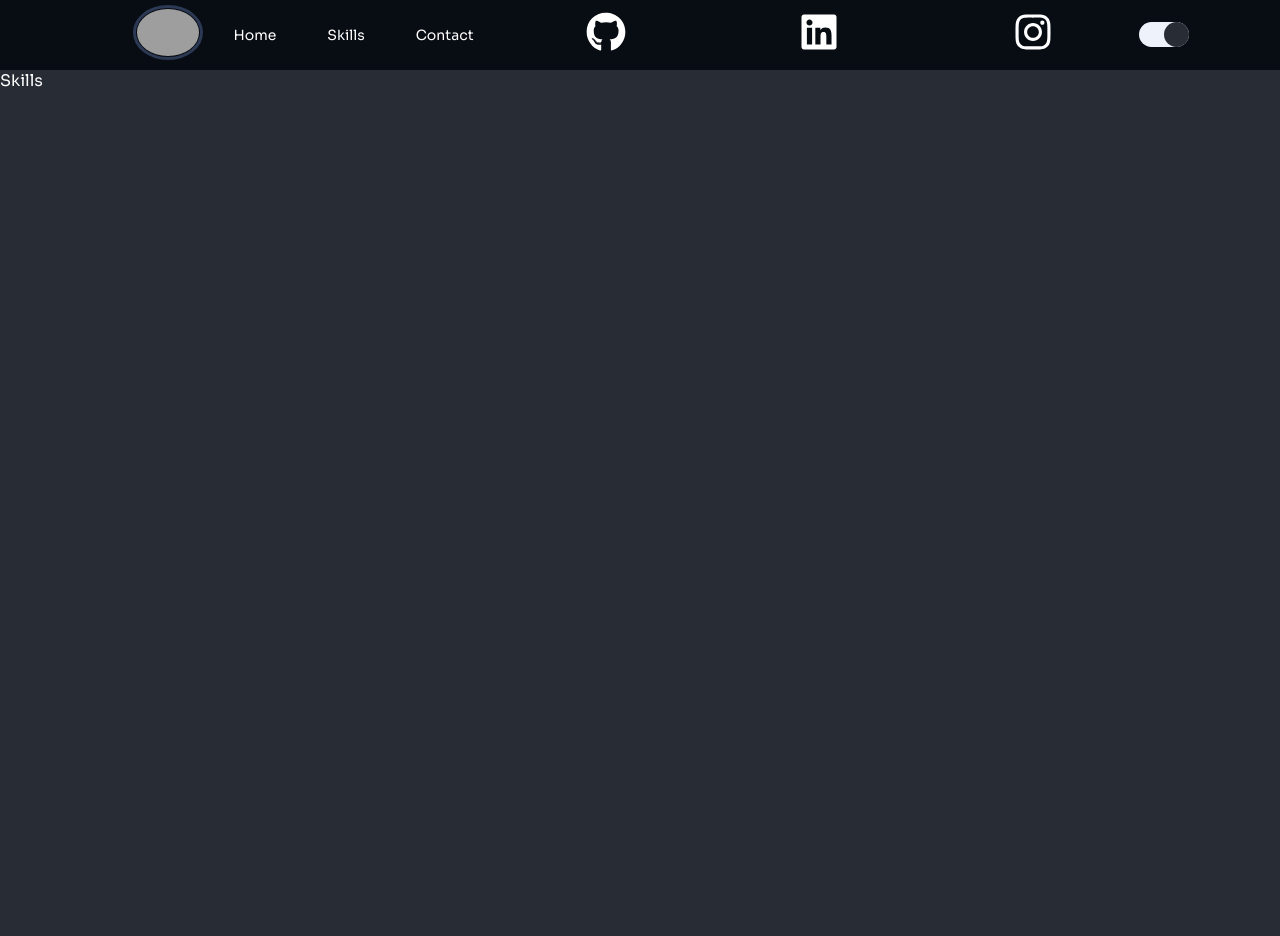
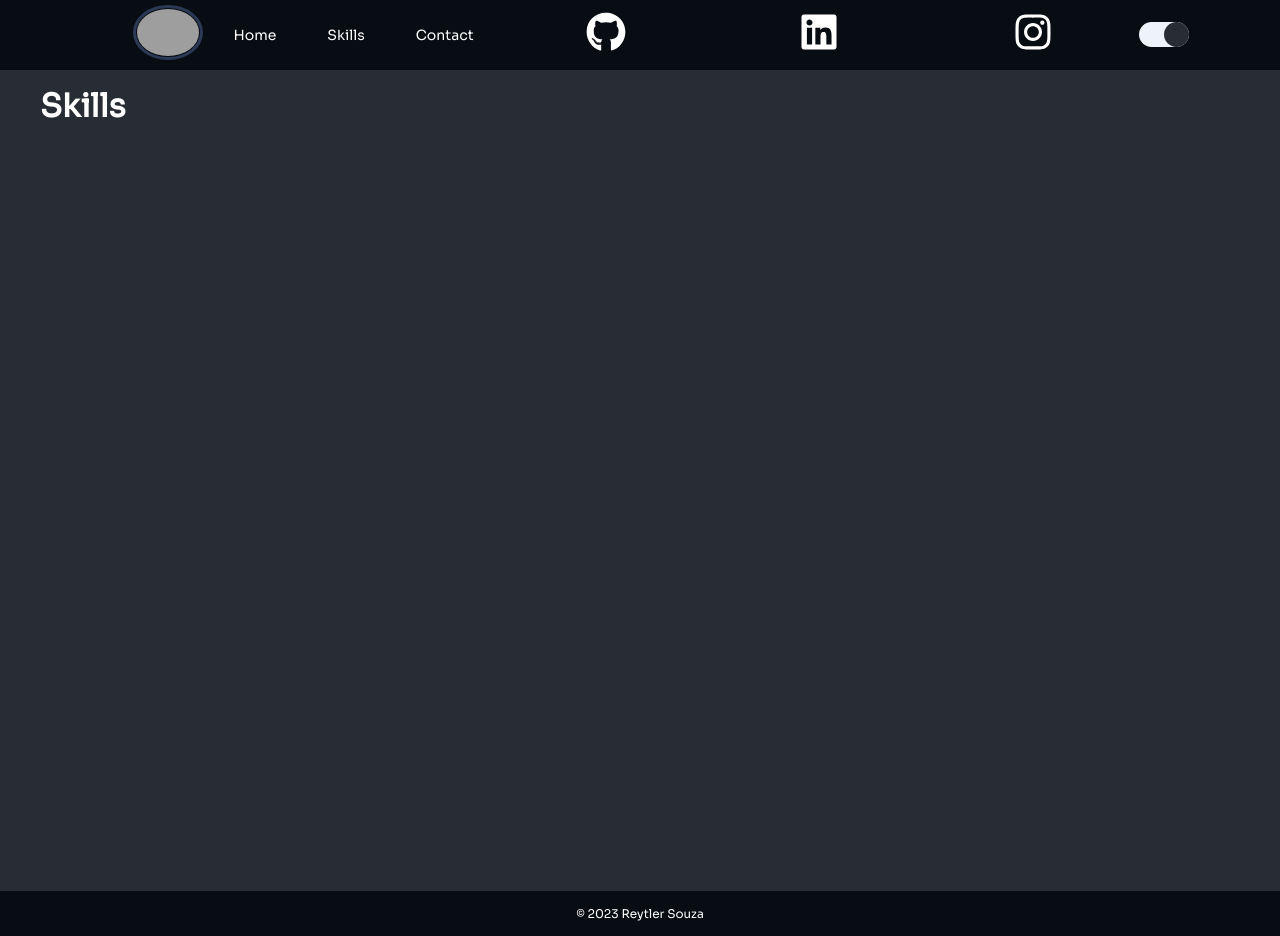
Before and after one commit to reytler/portifolio, a React (Create React App) app: page /skills in a window 1280 px wide. Before the commit the page ends 800 px from the top, so only its background shows below. Built offline with nearby package versions, Linux system fonts and the light colour scheme; grey boxes are pictures that could not be loaded.

Commit message:
Create Footer and page skills

```diff
--- a/src/Routes.tsx
+++ b/src/Routes.tsx
@@ -1,12 +1,13 @@
 import { useRoutes } from "react-router-dom";
 import { NotFound } from "./pages/NotFound";
 import { Home } from "./pages/Home";
+import Skills from "./pages/Skills";
 
 export default function Routesapp(){
 
     const routes = useRoutes([
         { path: '/', element: <Home/> },
-        { path: '/skills', element: <div>Skills</div> },
+        { path: '/skills', element: <Skills/> },
         { path: '/contact', element: <div>Contact</div> },
         { path: '*', element: <NotFound/> },
     ])
--- a/src/components/App.tsx
+++ b/src/components/App.tsx
@@ -1,10 +1,9 @@
 import { ThemeProvider } from 'styled-components';
-// import {dark} from '../assets/styles/themes/default';
-// import {light} from '../assets/styles/themes/light';
 import {GlobalStyles} from '../assets/styles/global';
 import Routesapp from '../Routes';
 import { Navbar } from './Navbar';
 import { useTheme } from '../contexts/ContextTheme';
+import Footer from './Footer';
 
 function App() {
   const {theme} = useTheme();
@@ -14,6 +13,7 @@ function App() {
       <GlobalStyles/>
         <Navbar/>
         <Routesapp/>
+        <Footer/>
     </ThemeProvider>
   );
 }
--- a/src/components/Container/style.ts
+++ b/src/components/Container/style.ts
@@ -9,4 +9,5 @@ export const Wrapper = styled.div`
     width: 90vw;
     margin: 2vh 5vh 0 5vh;
     animation: ${fadeIn} 0.9s forwards;
+    min-height: 100vh;
 `;
--- /dev/null
+++ b/src/components/Footer/index.tsx
@@ -0,0 +1,9 @@
+import { Wrapper } from "./style"
+
+export default function Footer(){
+    return(
+        <Wrapper>
+            <p>&copy; 2023 Reytler Souza</p>
+        </Wrapper>
+    )
+}
--- /dev/null
+++ b/src/components/Footer/style.ts
@@ -0,0 +1,10 @@
+import styled from "styled-components";
+
+export const Wrapper = styled.div`
+    background-color: ${({theme})=>theme.colors.navbarBg};
+    font-size: 12px;
+    font-weight: lighter;
+    text-align: center;
+    padding: 15px 0 15px 0;
+    margin-top: 5px;
+`;
--- /dev/null
+++ b/src/pages/Skills/index.tsx
@@ -0,0 +1,9 @@
+import Container from "../../components/Container";
+
+export default function Skills(){
+    return(
+        <Container>
+            <h1>Skills</h1>
+        </Container>
+    )
+}
```
